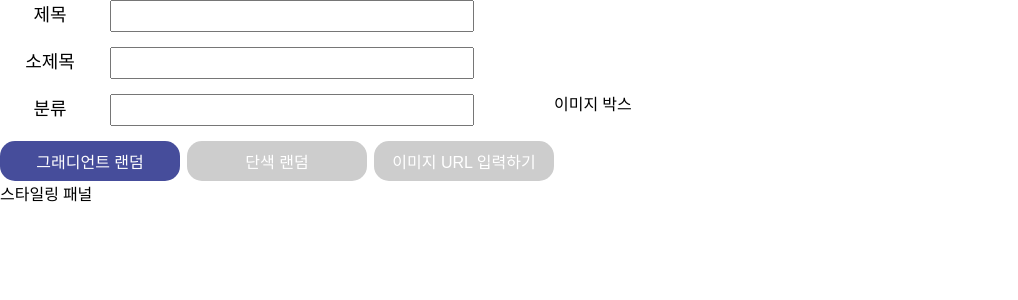
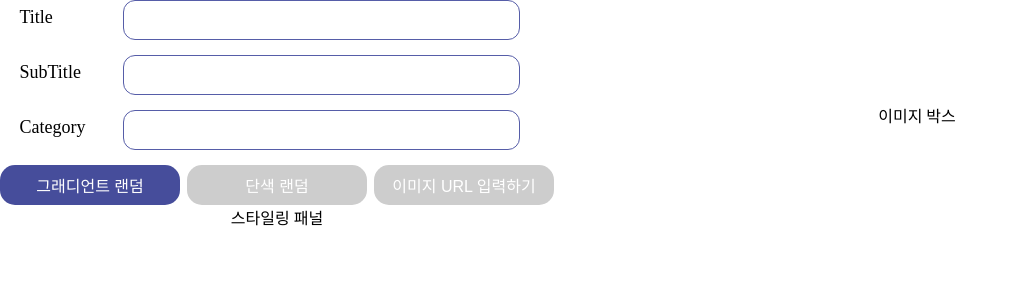
Before and after one commit to Taek2yo/Thumbnail-maker, a React app: page / in a window 1280 px wide. Shown: the top 300 px of the page, without its empty margins (0-1018 px from the left). Built offline with nearby package versions, Linux system fonts and the light colour scheme; the HTML template or start-up script is replaced by a standard one.

Commit message:
style : section , input , button, global

```diff
--- a/src/components/molecules/InputPanel.jsx
+++ b/src/components/molecules/InputPanel.jsx
@@ -28,17 +28,17 @@ export default function InputPanel() {
 	return (
 		<div>
 			<InputField
-				label="제목"
+				label="Title"
 				value={title}
 				onChange={(e) => handleTitleChange(e.target.value)}
 			/>
 			<InputField
-				label="소제목"
+				label="SubTitle"
 				value={subTitle}
 				onChange={(e) => handleSubTitleChange(e.target.value)}
 			/>
 			<InputField
-				label="분류"
+				label="Category"
 				value={category}
 				onChange={(e) => handleCategoryChange(e.target.value)}
 			/>
--- a/src/components/organisms/ControlPanelSection.jsx
+++ b/src/components/organisms/ControlPanelSection.jsx
@@ -2,14 +2,14 @@ import React from 'react';
 import InputPanel from '../molecules/InputPanel';
 import ButtonPanel from '../molecules/ButtonPanel';
 import StylingPanel from '../molecules/StylingPanel';
-import * as S from '../../styles/global/Mixins';
+import * as S from '../../styles/components/Layout';
 
 export default function ControlPanelSection() {
 	return (
-		<S.flexCenterColumn>
+		<S.ControlPanelSectionStyle>
 			<InputPanel />
 			<ButtonPanel />
 			<StylingPanel />
-		</S.flexCenterColumn>
+		</S.ControlPanelSectionStyle>
 	);
 }
--- a/src/components/organisms/PreviewSection.jsx
+++ b/src/components/organisms/PreviewSection.jsx
@@ -1,10 +1,11 @@
 import React from 'react';
 import ImageBox from '../molecules/ImageBox';
+import * as S from '../../styles/components/Layout';
 
 export default function PreviewSection() {
 	return (
-		<div>
+		<S.PreviewSectionStyle>
 			<ImageBox />
-		</div>
+		</S.PreviewSectionStyle>
 	);
 }
--- a/src/components/pages/Home.jsx
+++ b/src/components/pages/Home.jsx
@@ -5,9 +5,9 @@ import * as S from '../../styles/components/Layout';
 
 export default function Home() {
 	return (
-		<S.divideSection>
+		<S.DivideSection>
 			<ControlPanelSection />
 			<PreviewSection />
-		</S.divideSection>
+		</S.DivideSection>
 	);
 }
--- a/src/styles/components/ButtonStyles.jsx
+++ b/src/styles/components/ButtonStyles.jsx
@@ -1,4 +1,5 @@
 import styled from 'styled-components';
+import { flexCenter } from '../global/Mixins';
 
 export const ButtonStyles = styled.button`
 	width: 180px;
@@ -20,6 +21,6 @@ export const ButtonStyles = styled.button`
 `;
 
 export const ButtonWrap = styled.div`
-	display: flex;
+	${flexCenter};
 	gap: 7px;
 `;
--- a/src/styles/components/InputStyles.jsx
+++ b/src/styles/components/InputStyles.jsx
@@ -2,15 +2,22 @@ import styled from 'styled-components';
 import { flexCenter } from '../global/Mixins';
 
 export const InputStyle = styled.input`
-	padding: 5px;
+	padding: 10px;
 	font-size: 16px;
 	margin-left: 10px;
-	width: 350px;
+	width: 400px;
+	border: 1px solid #565da8;
+	border-radius: 12px;
+	&:focus {
+		outline: 1px solid #3545f0;
+	}
 `;
 
 export const LabelInputWrap = styled.div`
 	${flexCenter};
+	width: 500px;
 	margin-bottom: 15px;
+	margin-right: 15px;
 `;
 
 export const Label = styled.label`
@@ -18,5 +25,5 @@ export const Label = styled.label`
 	margin-bottom: 5px;
 	width: 100px;
 	display: inline-block;
-	text-align: center;
+	text-align: left;
 `;
--- a/src/styles/components/Layout.jsx
+++ b/src/styles/components/Layout.jsx
@@ -1,6 +1,20 @@
 import styled from 'styled-components';
+import { flexCenter } from '../global/Mixins';
 
-export const divideSection = styled.div`
+export const DivideSection = styled.div`
 	display: flex;
 	align-items: center;
 `;
+
+export const PreviewSectionStyle = styled.div`
+	${flexCenter};
+	flex: 6;
+	width: 100%;
+`;
+
+export const ControlPanelSectionStyle = styled.div`
+	${flexCenter};
+	flex-direction: column;
+	flex: 4;
+	width: 100%;
+`;
--- a/src/styles/global/Mixins.jsx
+++ b/src/styles/global/Mixins.jsx
@@ -1,9 +1,9 @@
 import styled from 'styled-components';
 
-export const flexCenter = styled.div`
-	display: flex;
-	justify-content: center;
-	align-items: center;
+export const flexCenter = `
+  display: flex;
+  justify-content: center;
+  align-items: center;
 `;
 
 export const flexCenterColumn = styled.div`
```
